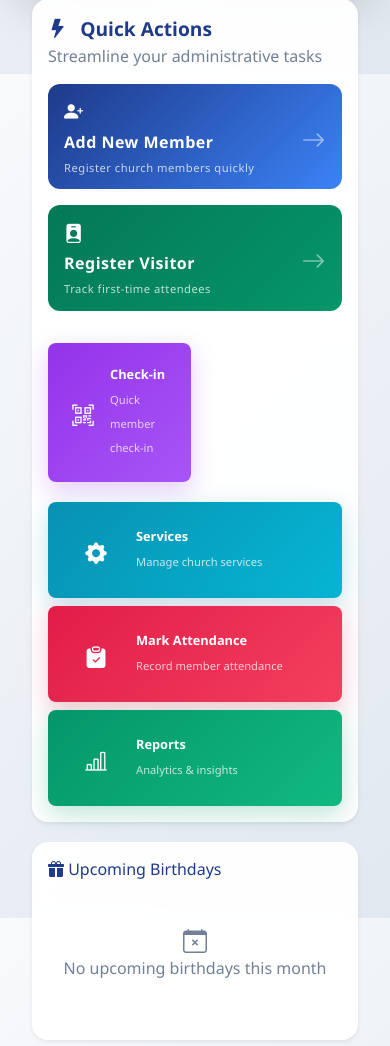
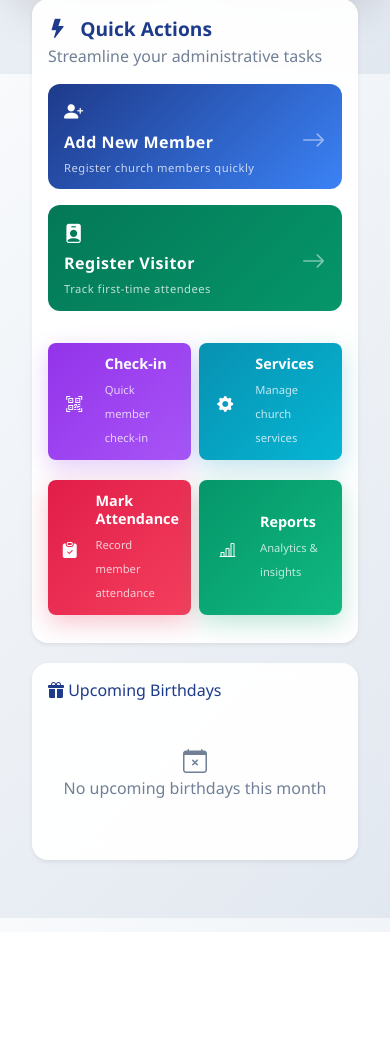
Before and after one commit to EricBaidoo/Attendance_System, a PHP site: page / in a window 390 px wide. Shown: the part 770-1816 px from the top of the page. After the commit the page ends 1702 px from the top, so only its background shows below. Run offline with PHP 8.4, Linux system fonts and the light colour scheme; a user stored in the database is signed in; data comes from the database, SQL or seed files in the repository.

Commit message:
Enhance mobile responsiveness and styling for action tiles in dashboard

```diff
--- a/assets/css/mobile-responsive.css
+++ b/assets/css/mobile-responsive.css
@@ -150,6 +150,29 @@
     .card small {
         font-size: 0.75rem !important;
     }
+
+    /* Action tiles responsive styling */
+    .action-tile .p-4 {
+        padding: 1rem !important;
+    }
+
+    .action-tile h6 {
+        font-size: 0.9rem !important;
+    }
+
+    .action-tile small {
+        font-size: 0.75rem !important;
+    }
+
+    .action-icon .fs-4 {
+        font-size: 1.25rem !important;
+    }
+
+    /* Consistent grid layout for action tiles */
+    .col-6.col-md-6.col-lg-3 {
+        flex: 0 0 50% !important;
+        max-width: 50% !important;
+    }
 }
 
 /* Small mobile devices */
@@ -202,6 +225,31 @@
 
     .card-icon .fs-1 {
         font-size: 1.25rem !important;
+    }
+
+    /* Action tiles small mobile styling */
+    .action-tile .p-4 {
+        padding: 0.75rem !important;
+    }
+
+    .action-tile h6 {
+        font-size: 0.8rem !important;
+    }
+
+    .action-tile small {
+        font-size: 0.7rem !important;
+        line-height: 1.2;
+    }
+
+    .action-icon .fs-4 {
+        font-size: 1rem !important;
+    }
+
+    /* Consistent grid layout for action tiles on small screens */
+    .col-6.col-md-6.col-lg-3 {
+        flex: 0 0 50% !important;
+        max-width: 50% !important;
+        margin-bottom: 0.75rem !important;
     }
 }
         font-size: 1.1rem !important;
--- a/index.php
+++ b/index.php
@@ -120,6 +120,29 @@ include 'includes/header.php';
     }
     small {
         font-size: 0.75rem !important;
+    }
+
+    /* Action tiles mobile responsiveness */
+    .action-tile .p-4 {
+        padding: 0.75rem !important;
+    }
+
+    .action-tile h6 {
+        font-size: 0.9rem !important;
+    }
+
+    .action-tile small {
+        font-size: 0.7rem !important;
+    }
+
+    .action-icon .fs-4 {
+        font-size: 1rem !important;
+    }
+
+    /* Ensure consistent grid for action tiles */
+    .col-6.col-md-6.col-lg-3 {
+        flex: 0 0 50% !important;
+        max-width: 50% !important;
     }
 }
 </style>
@@ -302,7 +325,7 @@ include 'includes/header.php';
             </div>
             <!-- Secondary Actions Grid -->
             <div class="row g-2 g-md-3">
-                <div class="col-6 col-lg-3">
+                <div class="col-6 col-md-6 col-lg-3">
                 <a href="pages/checkin/index.php" class="action-tile text-decoration-none">
                     <div class="p-4 rounded-3 h-100 d-flex align-items-center hover-lift" style="background: linear-gradient(135deg, #9333ea 0%, #a855f7 100%); color: white; box-shadow: 0 8px 25px rgba(147, 51, 234, 0.25);">
                         <div class="action-icon me-3">
@@ -315,7 +338,7 @@ include 'includes/header.php';
                     </div>
                 </a>
             </div>
-            <div class="col-lg-3 col-md-6">
+            <div class="col-6 col-md-6 col-lg-3">
                 <a href="pages/services/list.php" class="action-tile text-decoration-none">
                     <div class="p-4 rounded-3 h-100 d-flex align-items-center hover-lift" style="background: linear-gradient(135deg, #0891b2 0%, #06b6d4 100%); color: white; box-shadow: 0 8px 25px rgba(8, 145, 178, 0.25);">
                         <div class="action-icon me-3">
@@ -328,7 +351,7 @@ include 'includes/header.php';
                     </div>
                 </a>
             </div>
-            <div class="col-lg-3 col-md-6">
+            <div class="col-6 col-md-6 col-lg-3">
                 <a href="pages/attendance/attendance.php" class="action-tile text-decoration-none">
                     <div class="p-4 rounded-3 h-100 d-flex align-items-center hover-lift" style="background: linear-gradient(135deg, #e11d48 0%, #f43f5e 100%); color: white; box-shadow: 0 8px 25px rgba(225, 29, 72, 0.25);">
                         <div class="action-icon me-3">
@@ -341,7 +364,7 @@ include 'includes/header.php';
                     </div>
                 </a>
             </div>
-            <div class="col-lg-3 col-md-6">
+            <div class="col-6 col-md-6 col-lg-3">
                 <a href="pages/reports/report.php" class="action-tile text-decoration-none">
                     <div class="p-4 rounded-3 h-100 d-flex align-items-center hover-lift" style="background: linear-gradient(135deg, #059669 0%, #10b981 100%); color: white; box-shadow: 0 8px 25px rgba(5, 150, 105, 0.25);">
                         <div class="action-icon me-3">
```
